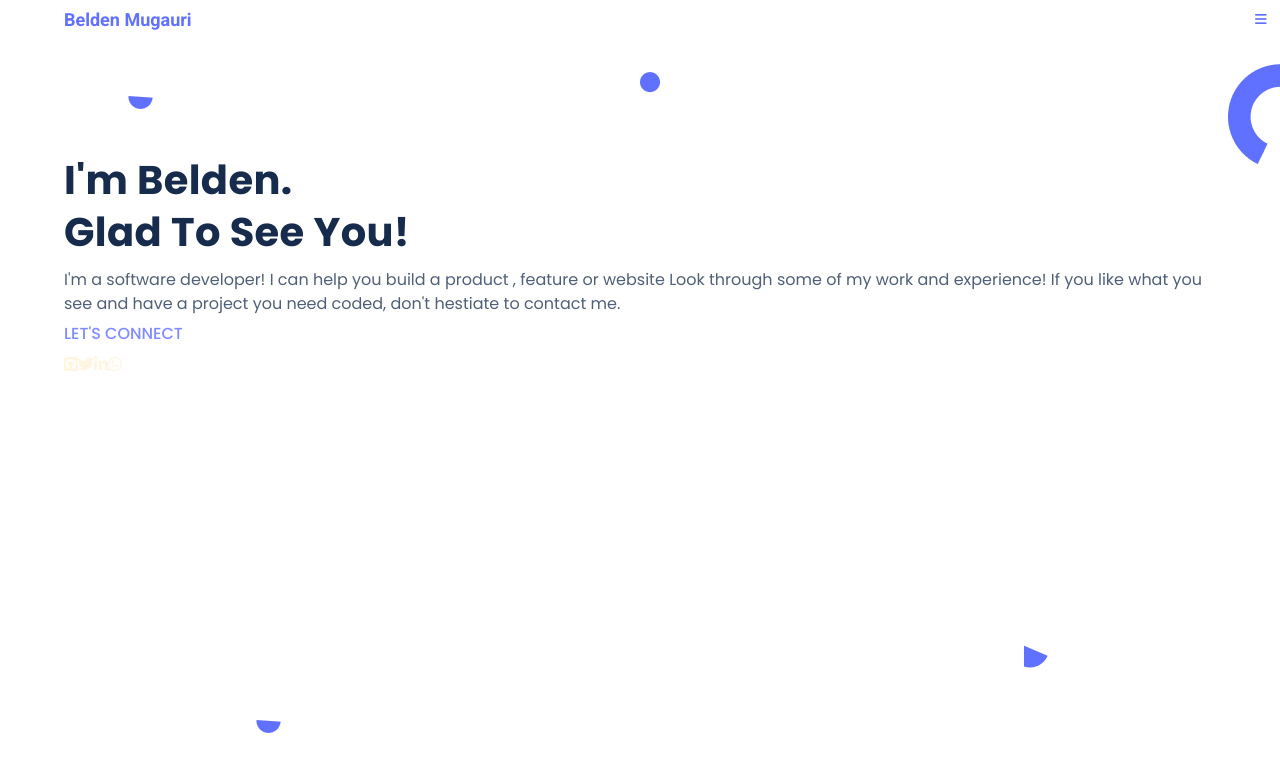
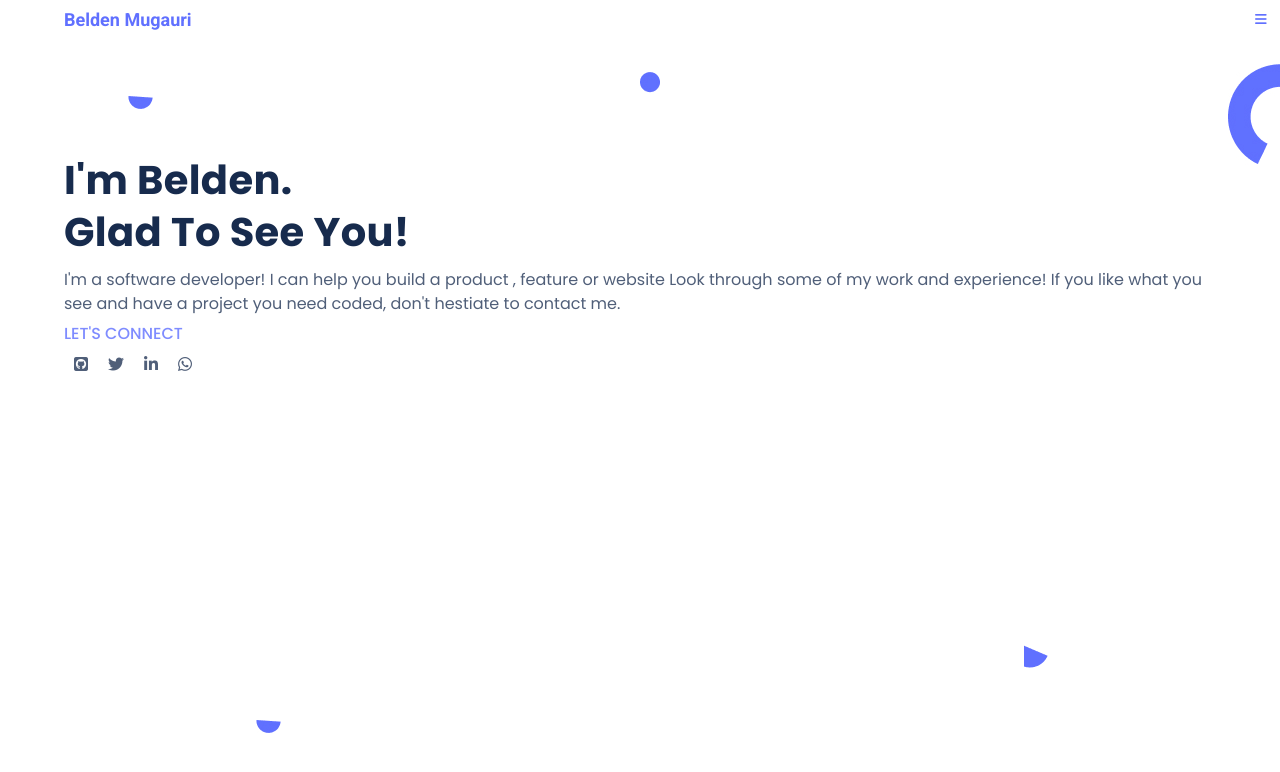
Before and after one commit to Munyabelden/portfolio, a plain HTML site: page index.html in a window 1280 px wide. Shown: the top 772 px of the page. Drawn offline with Linux system fonts and the light colour scheme.

Commit message:
Fix linter errors

```diff
--- a/style.css
+++ b/style.css
@@ -163,3 +163,10 @@ ul {
   align-items: center;
   margin-block: 10px;
 }
+
+.social-media a {
+  background: #fff;
+  margin-inline: 10px;
+  cursor: pointer;
+  color: #505f79;
+}
```
